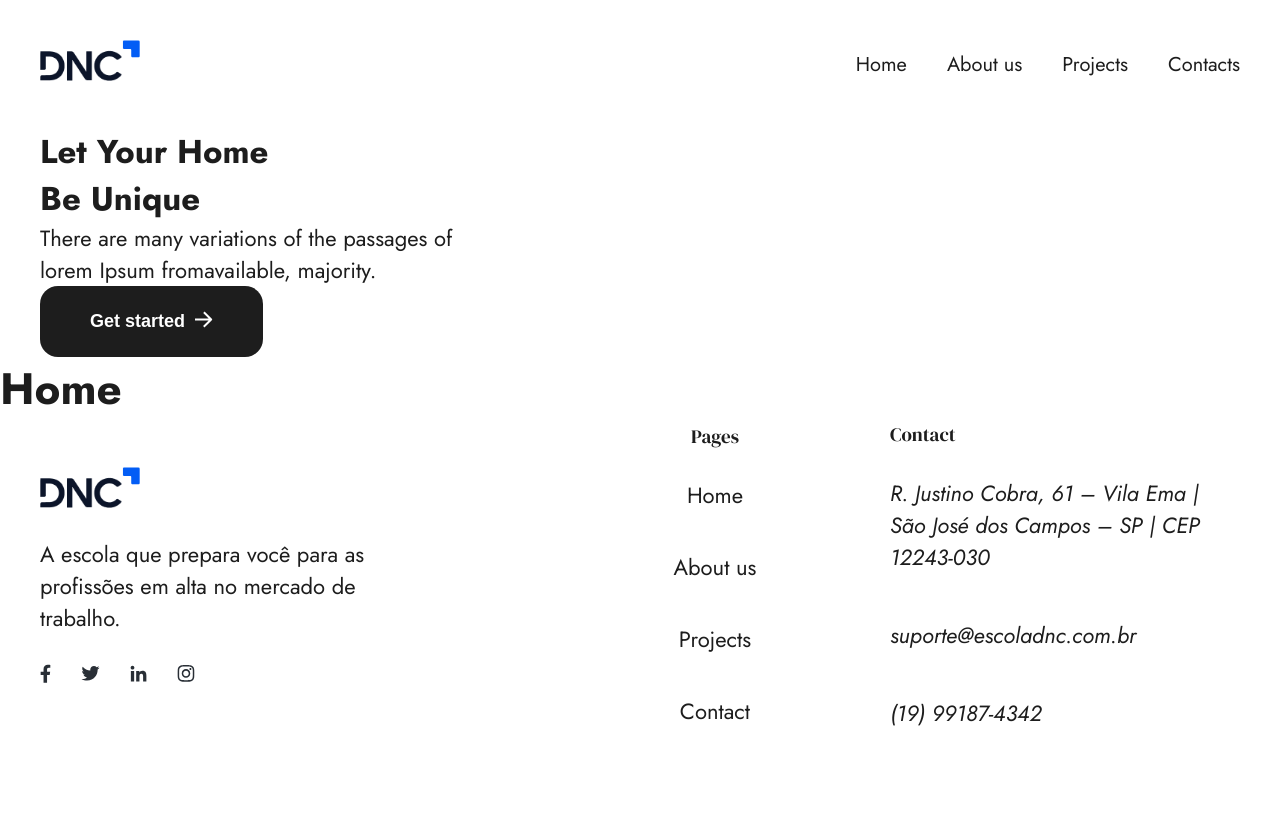
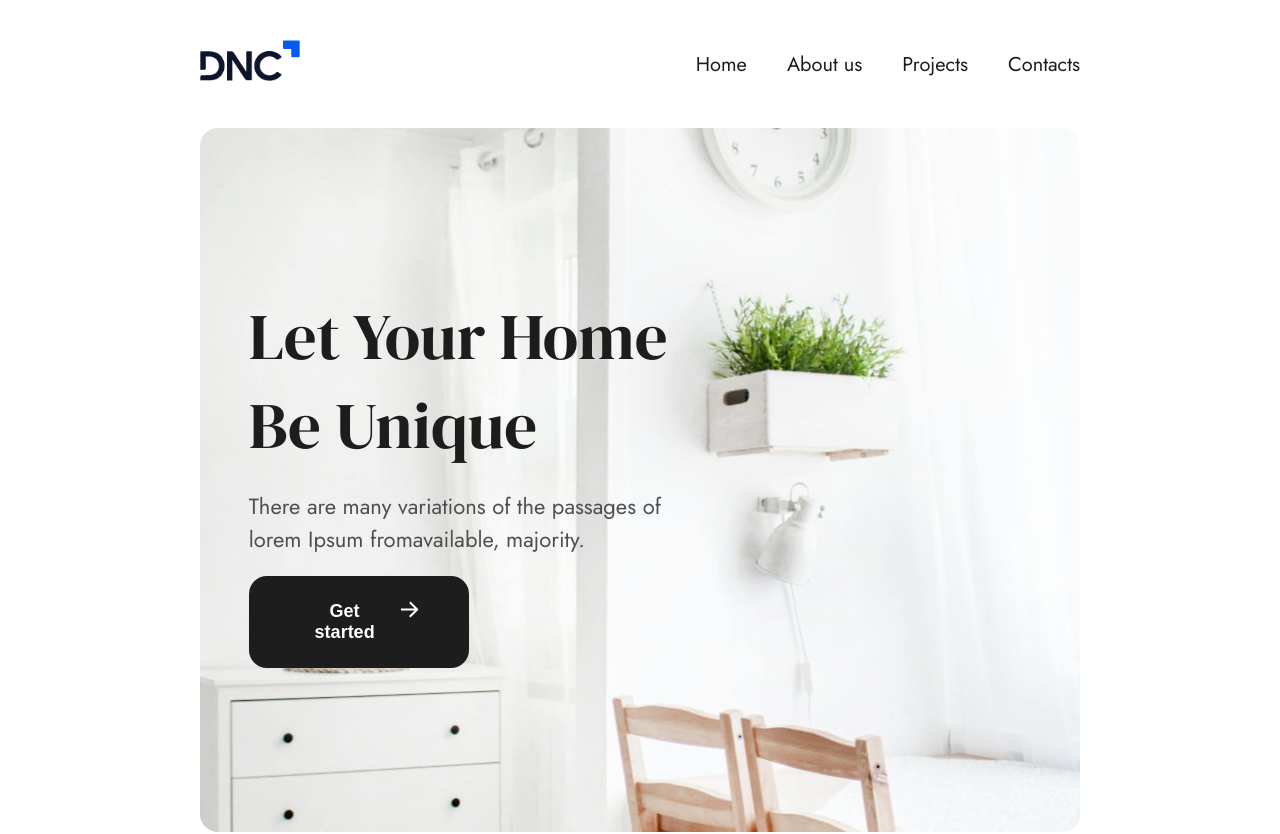
Before and after one commit to hashiraofcode/aprendendoReact, a React (Vite) app in the folder dnc-arq-valmir-neto/: page / in a window 1280 px wide. Shown: the top 834 px of the page. Built offline with nearby package versions, Linux system fonts and the light colour scheme.

Commit message:
finalizando o componente hero

```diff
--- a/dnc-arq-valmir-neto/src/components/Hero/hero.css
+++ b/dnc-arq-valmir-neto/src/components/Hero/hero.css
@@ -0,0 +1,17 @@
+.hero {
+    width: auto;
+    min-height: 70.38rem;
+    border-radius: 1.8rem;
+    background-position: center;
+    background-size: cover;
+    padding-left: 3.8vw;
+}
+.heroContent {
+    gap: 2rem
+}
+.heroContent p {
+    font-family: "Jost", sans-serif;
+    line-height: 1.5;
+    font-weight: 400;
+    color: #4D5053
+}
--- a/dnc-arq-valmir-neto/src/components/Hero/hero.jsx
+++ b/dnc-arq-valmir-neto/src/components/Hero/hero.jsx
@@ -1,14 +1,20 @@
 import '../Hero/hero.css'
 import Button from '../buttonsAplication/button'
+import backgroundImage from "../../assets/bg-hero-image.svg"
+import {Link} from 'react-router-dom'
+
+
 function Hero() {
     return (
         <>
             <div className="container">
-                <div className="hero">
-                    <div className="heroContent">
-                        <h2>Let Your Home <br /> Be Unique</h2>
-                        <p>There are many variations of the passages of <br/> lorem Ipsum fromavailable, majority.</p>
-                        <Button StyleButton={'secundary'} arrow>Get started</Button>
+                <div className="hero flex-container flex-align-center" style={{backgroundImage:`url(${backgroundImage})`}}>
+                    <div className="heroContent flex-container flex-direction">
+                        <h2 className='text-secundary font-title-oversize'>Let Your Home <br /> Be Unique</h2>
+                        <p className='font-text'>There are many variations of the passages of <br/> lorem Ipsum fromavailable, majority.</p>
+                        <Link to='/about'>
+                         <Button StyleButton={'secundary'} arrow>Get started</Button>
+                        </Link>
                     </div>
                 </div>
             </div>
--- a/dnc-arq-valmir-neto/src/components/buttonsAplication/button.css
+++ b/dnc-arq-valmir-neto/src/components/buttonsAplication/button.css
@@ -7,6 +7,7 @@
     font-weight: 600;
     padding: 2.5rem 5rem;
     transition: background-color 0.3s ease;
+    max-width: 220px;
 }
 /* PRIMARY */
 .button.primary {
--- a/dnc-arq-valmir-neto/src/main.css
+++ b/dnc-arq-valmir-neto/src/main.css
@@ -104,7 +104,7 @@ ol,ul {
   width: 100%;
   max-width: 1440px;
   margin: 0 auto;
-  padding: 0 4rem;
+  padding: 0 20rem;
   position: relative;
 }
 
```
